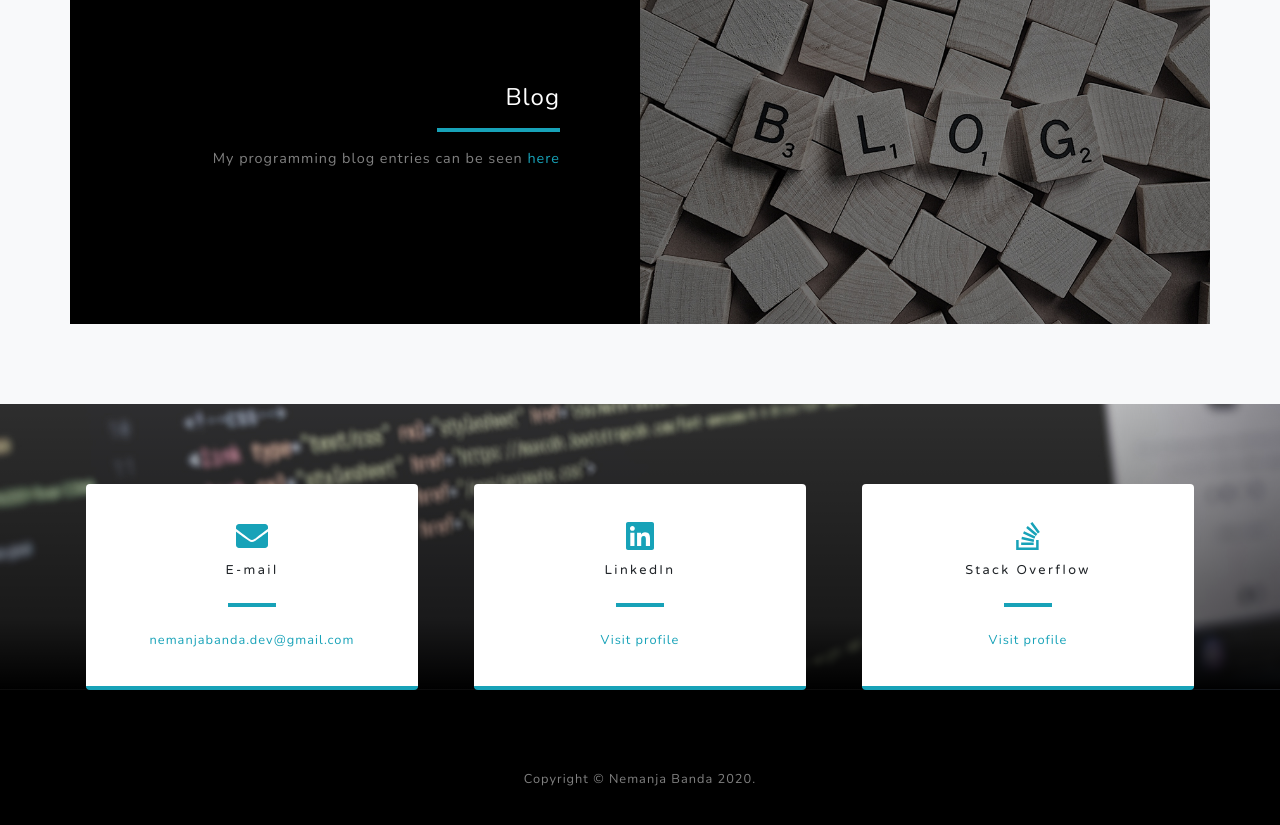
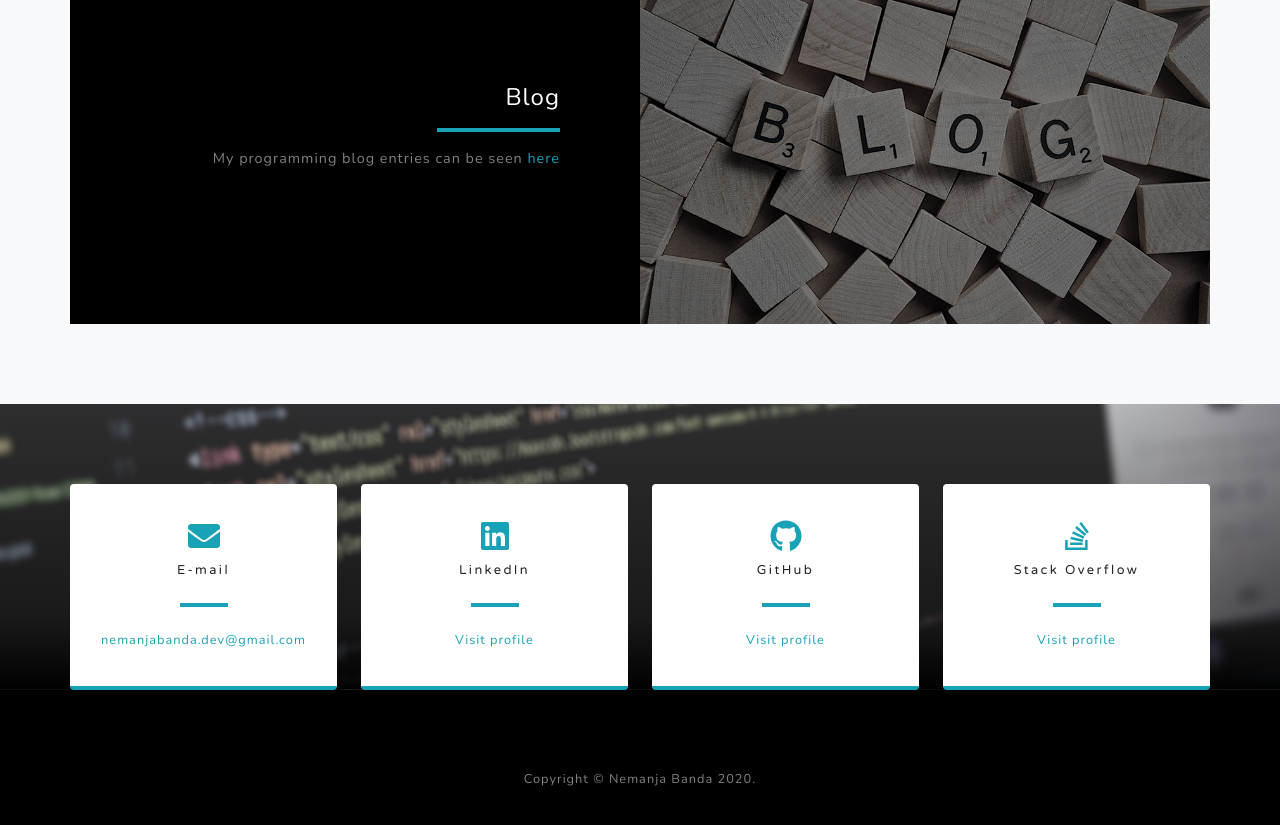
Before and after one commit to nemanjabanda/nemanjabanda.github.io, a plain HTML site: page index.html in a window 1280 px wide. Shown: the part 1738-2563 px from the top of the page. Drawn offline with nearby package versions, Linux system fonts and the light colour scheme.

Commit message:
Add data

```diff
--- a/index.html
+++ b/index.html
@@ -46,7 +46,7 @@
                 <div class="row">
                     <div class="col-lg-8 mx-auto">
                         <h2 class="text-white mb-4">A few words about me</h2>
-                        <p class="text-white-50">I am a software developer with 8 years of work experience, currently working primarily in C# as a full stack developer, but I am also familiar with other languages and technologies. Besides that, I am interested in programming in general and always willing to work outside of my comfort zone and learn new technologies, since that is one of the things that make this job so interesting.</p>
+                        <p class="text-white-50">I am a software developer with 9 years of work experience, currently working primarily in C# as a full stack developer, but I am also familiar with other languages and technologies. Besides that, I am interested in programming in general and always willing to work outside of my comfort zone and learn new technologies, since that is one of the things that make this job so interesting.</p>
                     </div>
                 </div>
 
@@ -91,7 +91,7 @@
         <section class="contact-section bg-black" id="contact">
             <div class="container">
                 <div class="row">
-                    <div class="col-md-4 mb-3 mb-md-0">
+                    <div class="col-md-3 mb-3 mb-md-0">
                         <div class="card py-4 h-100">
                             <div class="card-body text-center">
                                 <i style="font-size: 2em" class="fas fa-envelope text-primary mb-2"></i>
@@ -101,8 +101,8 @@
                             </div>
                         </div>
                     </div>
-                    <div class="col-md-4 mb-3 mb-md-0">
-                        <div class="card py-4 h-100">
+                    <div class="col-md-3 mb-3 mb-md-0">
+                        <div class="card py-4 h-110">
                             <div class="card-body text-center">
                                 <i style="font-size: 2em" class="fab fa-linkedin text-primary mb-2"></i>
                                 <h4 class="m-0">LinkedIn</h4>
@@ -111,7 +111,17 @@
                             </div>
                         </div>
                     </div>
-                    <div class="col-md-4 mb-3 mb-md-0">
+                    <div class="col-md-3 mb-3 mb-md-0">
+                        <div class="card py-4 h-100">
+                            <div class="card-body text-center">
+                                <i style="font-size: 2em" class="fab fa-github text-primary mb-2"></i>
+                                <h4 class="m-0">GitHub</h4>
+                                <hr class="my-4" />
+                                <div class="small text-black-50"><a href="https://github.com/nemanjabanda" target="_">Visit profile</a></div>
+                            </div>
+                        </div>
+                    </div>
+                    <div class="col-md-3 mb-3 mb-md-0">
                         <div class="card py-4 h-100">
                             <div class="card-body text-center">
                                 <i style="font-size: 2em" class="fab fa-stack-overflow text-primary mb-2"></i>
```
Also changed, not shown: css/styles.css.
